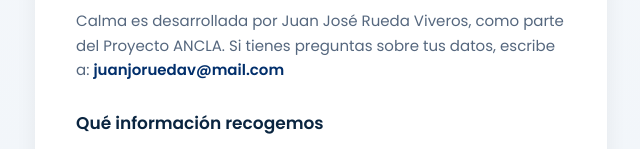
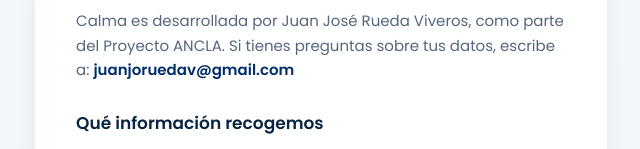
Before and after one commit to JuanRueda08-ucc/ancla-calma, a React (Vite) app in the folder calma-app/: page /privacidad in a window 1280 px wide. Shown: the part 373-522 px from the top of the page, without its empty margins (319-959 px from the left). Built offline with nearby package versions, Linux system fonts and the light colour scheme; no server answers; a web font is replaced by a local one.

Commit message:
fix: changed contact email on Privacidad.jsx

```diff
--- a/calma-app/src/screens/Privacidad.jsx
+++ b/calma-app/src/screens/Privacidad.jsx
@@ -2,7 +2,7 @@
 import BackButton from '../components/BackButton'
 import { riseIn } from '../animations/transitions'
 
-const CORREO_CONTACTO = 'juanjoruedav@mail.com'
+const CORREO_CONTACTO = 'juanjoruedav@gmail.com'
 
 function CorreoContacto() {
   return (
```
